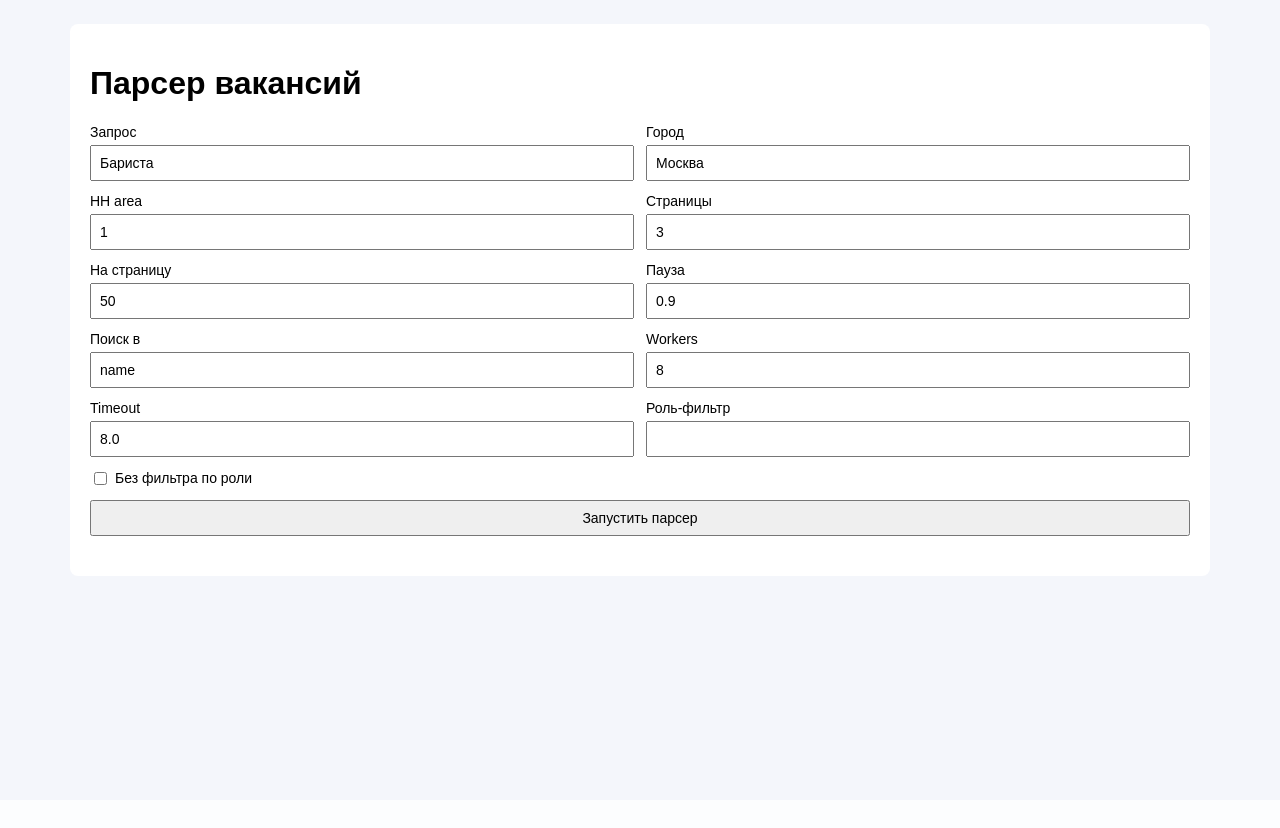
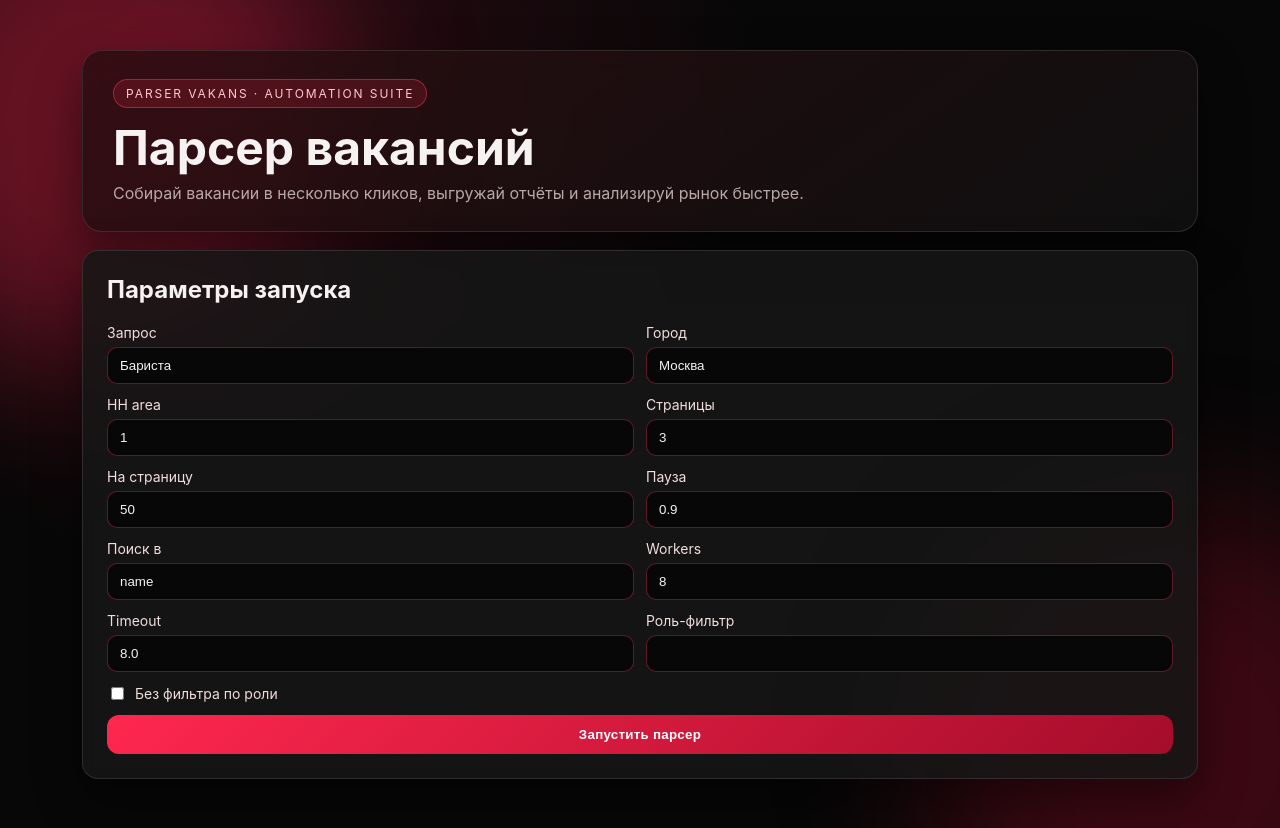
Before and after one commit to ilyamerk/parservakans, a FastAPI app: page / in a window 1280 px wide. Before the commit the page ends 536 px from the top, so only its background shows below. Run offline with FastAPI, Linux system fonts and the light colour scheme.

Commit message:
feat: redesign web UI with animated red-black theme

```diff
--- a/static/style.css
+++ b/static/style.css
@@ -1,12 +1,259 @@
-body { font-family: Arial, sans-serif; margin: 0; background: #f4f6fb; }
-main { max-width: 1100px; margin: 24px auto; padding: 20px; background: #fff; border-radius: 8px; }
-form { display: grid; grid-template-columns: repeat(2, minmax(240px,1fr)); gap: 12px; margin-bottom: 20px; }
-label { display: flex; flex-direction: column; font-size: 14px; gap: 5px; }
-label.inline { flex-direction: row; align-items: center; }
-input, button { padding: 8px; font-size: 14px; }
-button { grid-column: 1 / -1; cursor: pointer; }
-.error { background: #ffe8e8; border: 1px solid #ffbbbb; padding: 10px; }
-.downloads { display: flex; gap: 14px; margin-bottom: 12px; }
-.table-wrap { overflow: auto; }
-table { border-collapse: collapse; width: 100%; font-size: 12px; }
-th, td { border: 1px solid #ddd; padding: 6px; text-align: left; white-space: nowrap; }
+:root {
+  --bg: #070707;
+  --bg-soft: #121212;
+  --panel: rgba(23, 23, 23, 0.86);
+  --text: #f6f2f2;
+  --muted: #b9a8a8;
+  --line: rgba(255, 255, 255, 0.11);
+  --red: #ff274f;
+  --red-soft: #a50d2a;
+  --shadow: 0 20px 48px rgba(0, 0, 0, 0.45);
+}
+
+* {
+  box-sizing: border-box;
+}
+
+body {
+  margin: 0;
+  min-height: 100vh;
+  font-family: "Inter", "Segoe UI", Arial, sans-serif;
+  background: radial-gradient(circle at 20% 10%, #2a0b13 0%, var(--bg) 40%),
+              linear-gradient(135deg, #050505 0%, #17090d 45%, #080808 100%);
+  color: var(--text);
+  overflow-x: hidden;
+}
+
+.bg-glow {
+  position: fixed;
+  width: 460px;
+  height: 460px;
+  border-radius: 50%;
+  filter: blur(70px);
+  pointer-events: none;
+  z-index: 0;
+  animation: floatGlow 7s ease-in-out infinite alternate;
+}
+
+.glow-left {
+  left: -140px;
+  top: -130px;
+  background: rgba(255, 39, 79, 0.32);
+}
+
+.glow-right {
+  right: -120px;
+  bottom: -160px;
+  background: rgba(161, 12, 41, 0.34);
+  animation-delay: 1s;
+}
+
+.app-shell {
+  position: relative;
+  z-index: 1;
+  max-width: 1160px;
+  margin: 28px auto;
+  padding: 22px;
+  display: grid;
+  gap: 18px;
+}
+
+.hero {
+  background: linear-gradient(145deg, rgba(43, 13, 17, 0.83), rgba(16, 16, 16, 0.95));
+  border: 1px solid var(--line);
+  border-radius: 20px;
+  padding: 28px 30px;
+  box-shadow: var(--shadow);
+  backdrop-filter: blur(12px);
+  animation: panelIn .8s ease forwards;
+}
+
+.badge {
+  display: inline-block;
+  margin: 0;
+  font-size: 12px;
+  text-transform: uppercase;
+  letter-spacing: .16em;
+  color: #ffc8d2;
+  background: rgba(255, 39, 79, 0.16);
+  border: 1px solid rgba(255, 63, 98, 0.45);
+  border-radius: 999px;
+  padding: 6px 12px;
+}
+
+h1 {
+  margin: 14px 0 8px;
+  font-size: clamp(2rem, 4vw, 3rem);
+  line-height: 1.1;
+}
+
+.subtitle {
+  margin: 0;
+  color: var(--muted);
+  max-width: 700px;
+}
+
+.panel {
+  background: var(--panel);
+  border: 1px solid var(--line);
+  border-radius: 16px;
+  padding: 24px;
+  box-shadow: var(--shadow);
+  backdrop-filter: blur(8px);
+  animation: panelIn .8s ease both;
+}
+
+.form-panel { animation-delay: .12s; }
+.result-panel { animation-delay: .2s; }
+
+h2, h3 {
+  margin-top: 0;
+}
+
+form {
+  display: grid;
+  grid-template-columns: repeat(2, minmax(220px, 1fr));
+  gap: 12px;
+}
+
+label {
+  display: flex;
+  flex-direction: column;
+  gap: 6px;
+  font-size: 14px;
+  color: #f3dede;
+}
+
+label.inline {
+  flex-direction: row;
+  align-items: center;
+  gap: 8px;
+}
+
+input {
+  background: rgba(6, 6, 6, 0.8);
+  color: var(--text);
+  border: 1px solid rgba(255, 61, 96, 0.35);
+  border-radius: 10px;
+  padding: 10px 12px;
+  transition: border-color .2s ease, box-shadow .2s ease, transform .2s ease;
+}
+
+input:focus {
+  outline: none;
+  border-color: var(--red);
+  box-shadow: 0 0 0 3px rgba(255, 39, 79, .2);
+  transform: translateY(-1px);
+}
+
+button {
+  grid-column: 1 / -1;
+  background: linear-gradient(135deg, var(--red) 0%, var(--red-soft) 100%);
+  color: #fff;
+  font-weight: 700;
+  letter-spacing: .02em;
+  border: 0;
+  border-radius: 12px;
+  padding: 12px;
+  cursor: pointer;
+  transition: transform .2s ease, box-shadow .2s ease, filter .2s ease;
+}
+
+button:hover {
+  transform: translateY(-2px);
+  box-shadow: 0 14px 26px rgba(231, 27, 68, 0.32);
+  filter: brightness(1.06);
+}
+
+.error {
+  border-color: rgba(255, 90, 112, 0.62);
+  background: linear-gradient(140deg, rgba(96, 17, 31, 0.62), rgba(25, 11, 11, 0.88));
+}
+
+.error pre {
+  margin: 0;
+  white-space: pre-wrap;
+}
+
+.run-meta {
+  color: #e6d5d5;
+}
+
+.downloads {
+  display: flex;
+  flex-wrap: wrap;
+  gap: 10px;
+}
+
+.downloads a {
+  text-decoration: none;
+  color: #ffd7df;
+  padding: 9px 13px;
+  border-radius: 10px;
+  border: 1px solid rgba(255, 70, 102, 0.45);
+  background: rgba(112, 11, 33, 0.24);
+  transition: transform .2s ease, background .2s ease;
+}
+
+.downloads a:hover {
+  transform: translateY(-2px);
+  background: rgba(181, 23, 55, 0.32);
+}
+
+.table-wrap {
+  overflow: auto;
+  border: 1px solid var(--line);
+  border-radius: 12px;
+}
+
+table {
+  width: 100%;
+  border-collapse: collapse;
+  min-width: 700px;
+  font-size: 13px;
+}
+
+th,
+td {
+  padding: 10px;
+  border-bottom: 1px solid rgba(255, 255, 255, 0.08);
+  text-align: left;
+  white-space: nowrap;
+}
+
+th {
+  background: rgba(124, 14, 39, 0.35);
+  position: sticky;
+  top: 0;
+}
+
+tr:hover td {
+  background: rgba(255, 39, 79, 0.08);
+}
+
+@keyframes floatGlow {
+  from { transform: translateY(0) scale(1); }
+  to { transform: translateY(22px) scale(1.06); }
+}
+
+@keyframes panelIn {
+  from { opacity: 0; transform: translateY(18px); }
+  to { opacity: 1; transform: translateY(0); }
+}
+
+@media (max-width: 780px) {
+  .app-shell {
+    margin: 16px;
+    padding: 0;
+  }
+
+  .hero,
+  .panel {
+    padding: 18px;
+    border-radius: 14px;
+  }
+
+  form {
+    grid-template-columns: 1fr;
+  }
+}
--- a/templates/index.html
+++ b/templates/index.html
@@ -7,8 +7,18 @@
   <link rel="stylesheet" href="/static/style.css" />
 </head>
 <body>
-  <main>
+  <div class="bg-glow glow-left" aria-hidden="true"></div>
+  <div class="bg-glow glow-right" aria-hidden="true"></div>
+
+  <main class="app-shell">
+    <header class="hero">
+      <p class="badge">Parser Vakans · Automation Suite</p>
       <h1>Парсер вакансий</h1>
+      <p class="subtitle">Собирай вакансии в несколько кликов, выгружай отчёты и анализируй рынок быстрее.</p>
+    </header>
+
+    <section class="panel form-panel">
+      <h2>Параметры запуска</h2>
       <form action="/run" method="post">
         <label>Запрос <input name="query" value="Бариста" /></label>
         <label>Город <input name="city" value="Москва" /></label>
@@ -23,18 +33,19 @@
         <label class="inline"><input type="checkbox" name="no_filter" value="true" /> Без фильтра по роли</label>
         <button type="submit">Запустить парсер</button>
       </form>
+    </section>
 
     {% if error %}
-      <section class="error">
+      <section class="panel error">
         <h2>Ошибка</h2>
         <pre>{{ error }}</pre>
       </section>
     {% endif %}
 
     {% if result %}
-      <section>
+      <section class="panel result-panel">
         <h2>Результат</h2>
-        <p>Run ID: <strong>{{ result.run_id }}</strong>, строк: <strong>{{ result.row_count }}</strong></p>
+        <p class="run-meta">Run ID: <strong>{{ result.run_id }}</strong> · строк: <strong>{{ result.row_count }}</strong></p>
         <div class="downloads">
           <a href="/download/{{ result.run_id }}/csv">Скачать CSV</a>
           <a href="/download/{{ result.run_id }}/xlsx">Скачать XLSX</a>
@@ -43,7 +54,7 @@
       </section>
 
       {% if rows %}
-      <section>
+      <section class="panel">
         <h3>Предпросмотр (первые {{ rows|length }} строк)</h3>
         <div class="table-wrap">
           <table>
```
Lines whose indentation alone changed are shown as unchanged.
